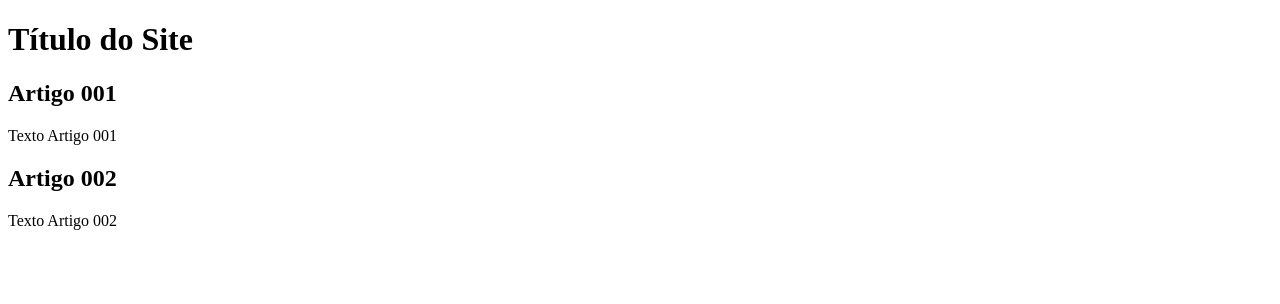
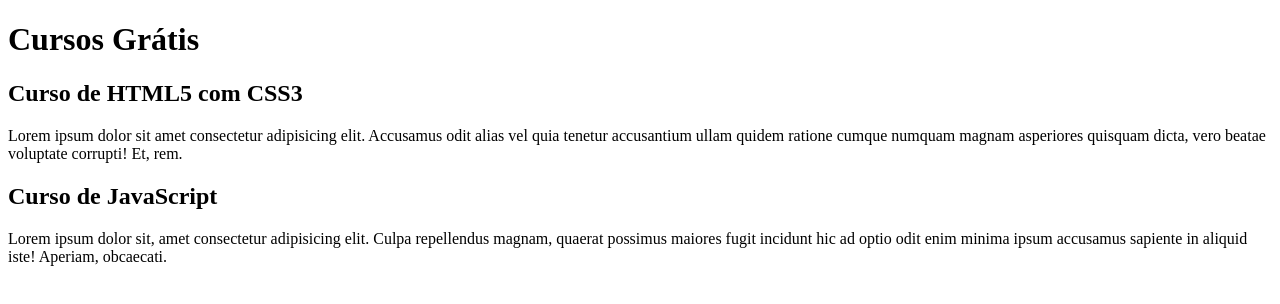
Before and after one commit to Ana2104/projeto-site, a plain HTML site: page index.html in a window 1280 px wide. Drawn offline with Linux system fonts and the light colour scheme.

Commit message:
comecei a escrever um conteúdo

```diff
--- a/index.html
+++ b/index.html
@@ -9,15 +9,15 @@
 <body>
     <main>
         <header>
-           <h1>Título do Site</h1>
+           <h1>Cursos Grátis</h1>
         </header>
         <article>
-            <h2>Artigo 001</h2>
-            <p>Texto Artigo 001</p>
+            <h2>Curso de HTML5 com CSS3</h2>
+            <p>Lorem ipsum dolor sit amet consectetur adipisicing elit. Accusamus odit alias vel quia tenetur accusantium ullam quidem ratione cumque numquam magnam asperiores quisquam dicta, vero beatae voluptate corrupti! Et, rem.</p>
         </article>
         <article>
-            <h2>Artigo 002</h2>
-            <p>Texto Artigo 002</p>
+            <h2>Curso de JavaScript</h2>
+            <p>Lorem ipsum dolor sit, amet consectetur adipisicing elit. Culpa repellendus magnam, quaerat possimus maiores fugit incidunt hic ad optio odit enim minima ipsum accusamus sapiente in aliquid iste! Aperiam, obcaecati.</p>
         </article>
     </main>
 </body>
```
